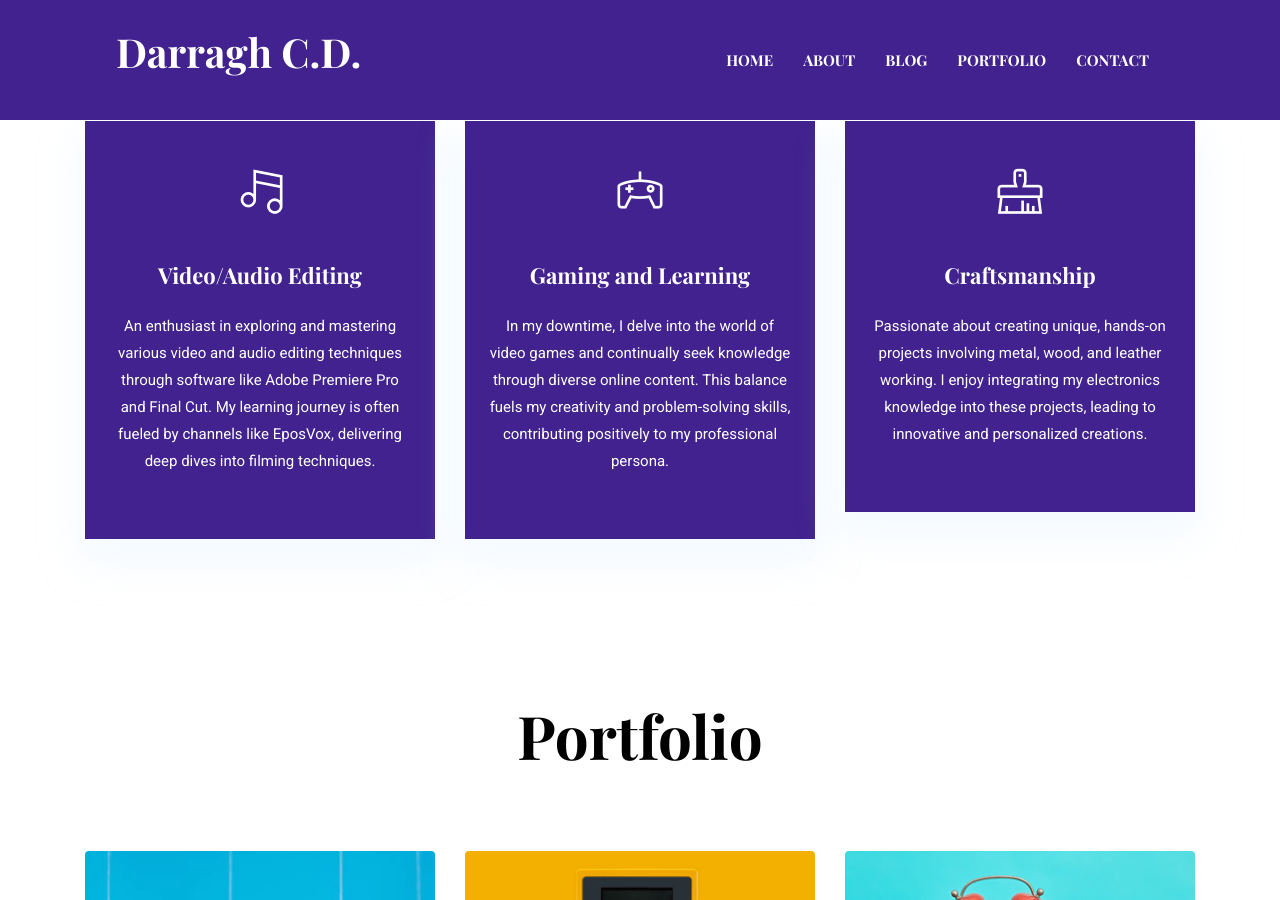
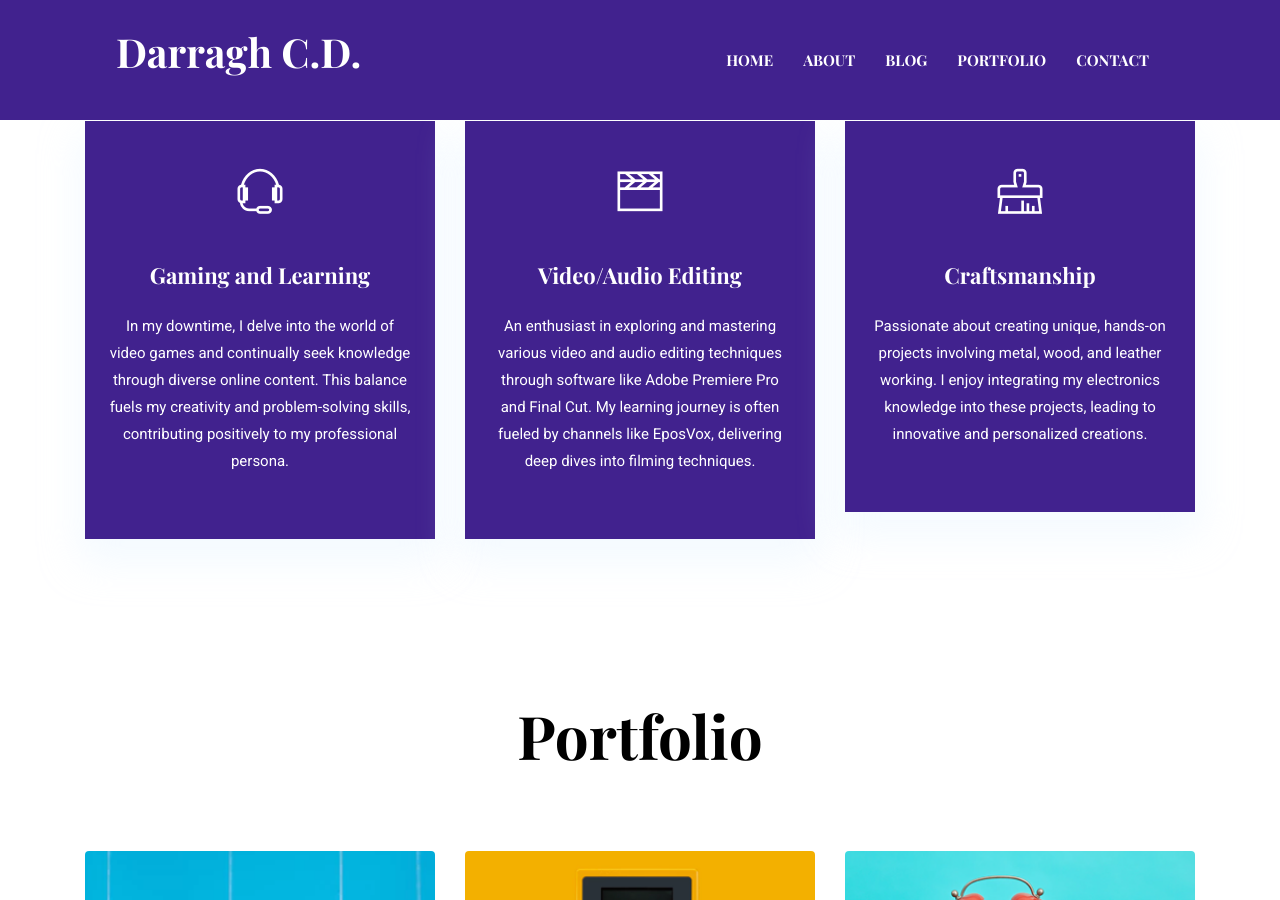
Before and after one commit to WeetabixsJNR/WeetabixsJNR.github.io, a Jekyll site: the page built from index.html, in a window 1280 px wide and 900 px high, scrolled down 3239 px. Built offline with Jekyll 4.4.1, drawn with Linux system fonts in a browser that asks for light colours.

Commit message:
Fixed Hobby section layout

```diff
--- a/_data/settings.yml
+++ b/_data/settings.yml
@@ -143,15 +143,15 @@ education:
 services-title: Hobbies
 services:
   - {
-      name: Video/Audio Editing,
-      icon: ti-music-alt,
-      description: "An enthusiast in exploring and mastering various video and audio editing techniques through software like Adobe Premiere Pro and Final Cut. My learning journey is often fueled by channels like EposVox, delivering deep dives into filming techniques.",
+      name: Gaming and Learning,
+      icon: ti-headphone-alt,
+	  description: "In my downtime, I delve into the world of video games and continually seek knowledge through diverse online content. This balance fuels my creativity and problem-solving skills, contributing positively to my professional persona.",
       active: true,
     }
   - {
-      name: Gaming and Learning,
-      icon: ti-game,
-	  description: "In my downtime, I delve into the world of video games and continually seek knowledge through diverse online content. This balance fuels my creativity and problem-solving skills, contributing positively to my professional persona.",
+      name: Video/Audio Editing,
+      icon: ti-video-clapper,
+      description: "An enthusiast in exploring and mastering various video and audio editing techniques through software like Adobe Premiere Pro and Final Cut. My learning journey is often fueled by channels like EposVox, delivering deep dives into filming techniques.",
       active: true,
     }
   - {
```
